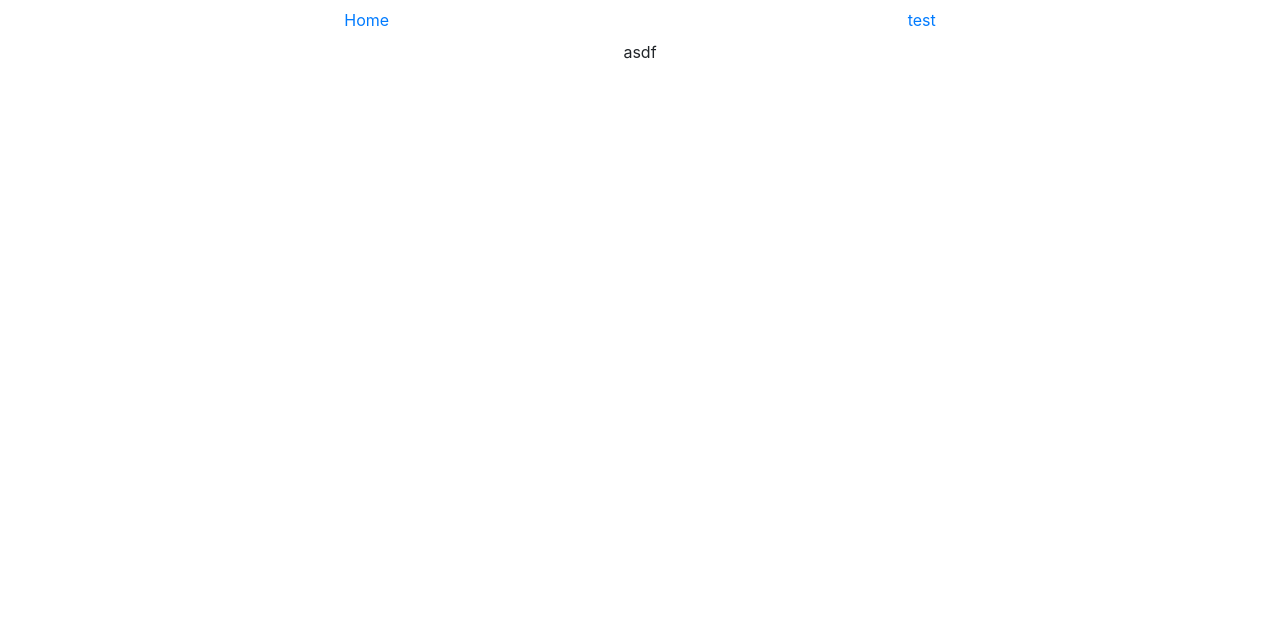
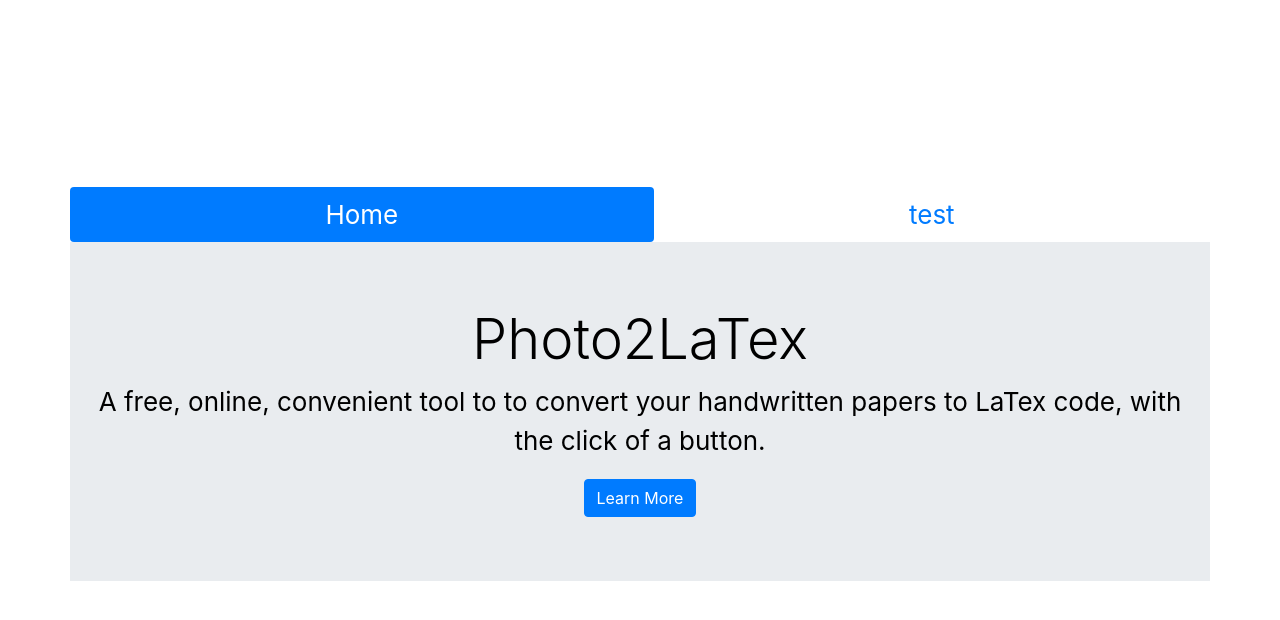
Before and after one commit to joshdabosh/photo2latex, a React (Create React App) app in the folder frontend/: page / in a window 1280 px wide. Shown: the top 620 px of the page. Built offline with nearby package versions, Linux system fonts and the light colour scheme.

Commit message:
links and home page styling

```diff
--- a/frontend/src/App.js
+++ b/frontend/src/App.js
@@ -11,9 +11,11 @@ import TestPage from "./TestPage"
 function App() {
 	return (
 		<div className="App">
-			<Navigation />
-      <Route exact path="/" component={MainPage} />
-      <Route exact path="/test" component={TestPage} />
+			<div className="App-header">
+				<Navigation />
+				<Route exact path="/" component={MainPage} />
+				<Route exact path="/test" component={TestPage} />
+			</div>
 		</div>
 	)
 }
--- a/frontend/src/MainPage.js
+++ b/frontend/src/MainPage.js
@@ -4,7 +4,16 @@ import "bootstrap/dist/css/bootstrap.min.css"
 import Button from "react-bootstrap/Button"
 
 function MainPage() {
-	return <div className="App">asdf</div>
+    return (<div class="jumbotron jumbotron-fluid">
+        <div class="container">
+            <h1 class="display-4">Photo2LaTex</h1>
+                <p>A free, online, convenient tool to to convert your handwritten papers to LaTex
+                code, with the click of a button.</p>
+            </div>
+
+        <Button>Learn More</Button>
+    </div>
+    )
 }
 
 export default MainPage
--- a/frontend/src/components/Navigation.js
+++ b/frontend/src/components/Navigation.js
@@ -3,23 +3,23 @@ import Container from "react-bootstrap/Container"
 import MainPage from "../MainPage"
 import TestPage from "../TestPage"
 
-import { Link } from "react-router-dom"
+import { NavLink } from "react-router-dom"
 
 function Navigation() {
 	return (
-		<Container>
+		<Container style={{ "padding": 0 }}>
 			<div class="bs-example">
 				<ul class="nav nav-pills nav-fill w-100">
 					<li class="nav-item">
-						<Link className="nav-link" exact to="/">
+						<NavLink className="nav-link" activeClassName="active" exact to="/">
 							Home
-						</Link>
+						</NavLink>
 					</li>
 
 					<li class="nav-item">
-						<Link className="nav-link" exact to="/test">
+						<NavLink className="nav-link" activeClassName="active" exact to="/test">
 							test
-						</Link>
+						</NavLink>
 					</li>
 				</ul>
 			</div>
```
